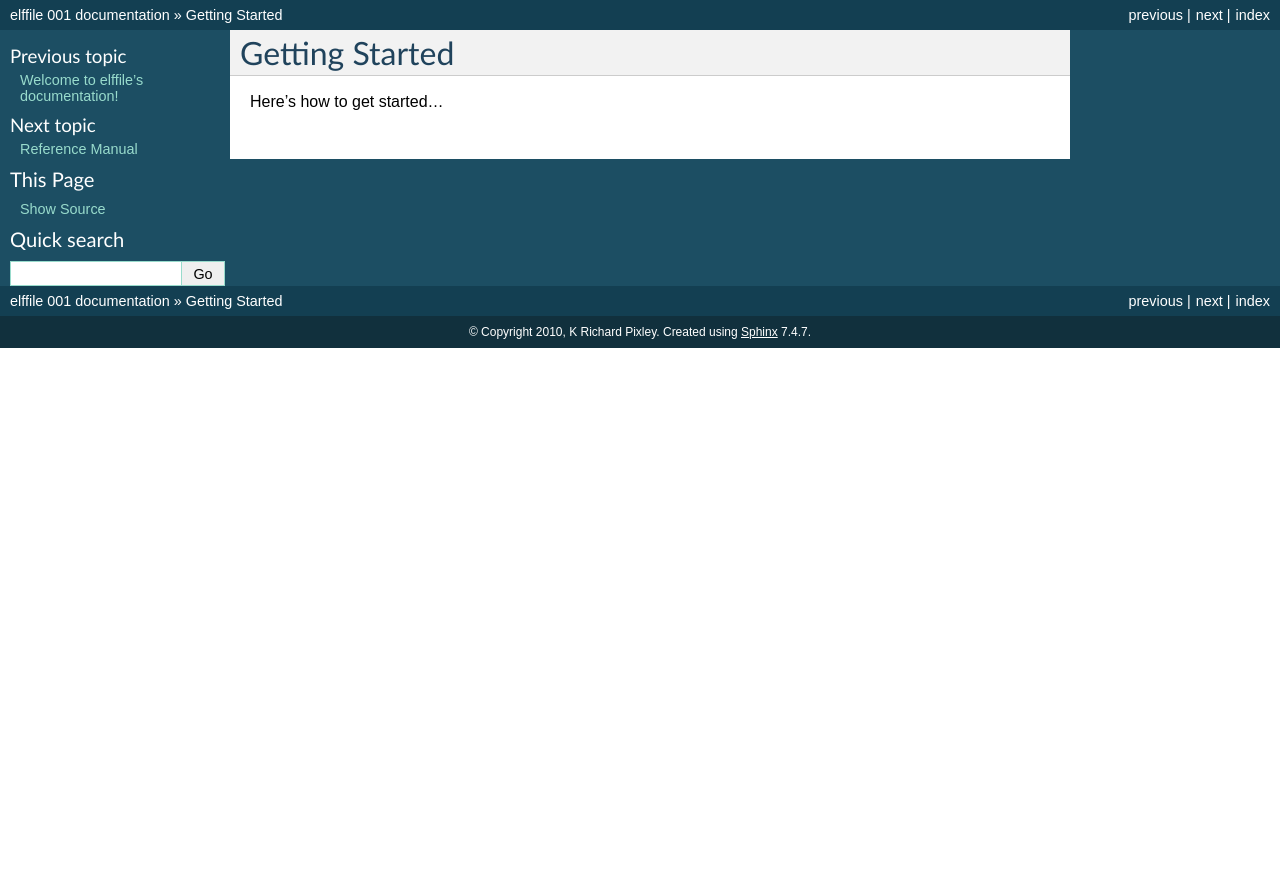
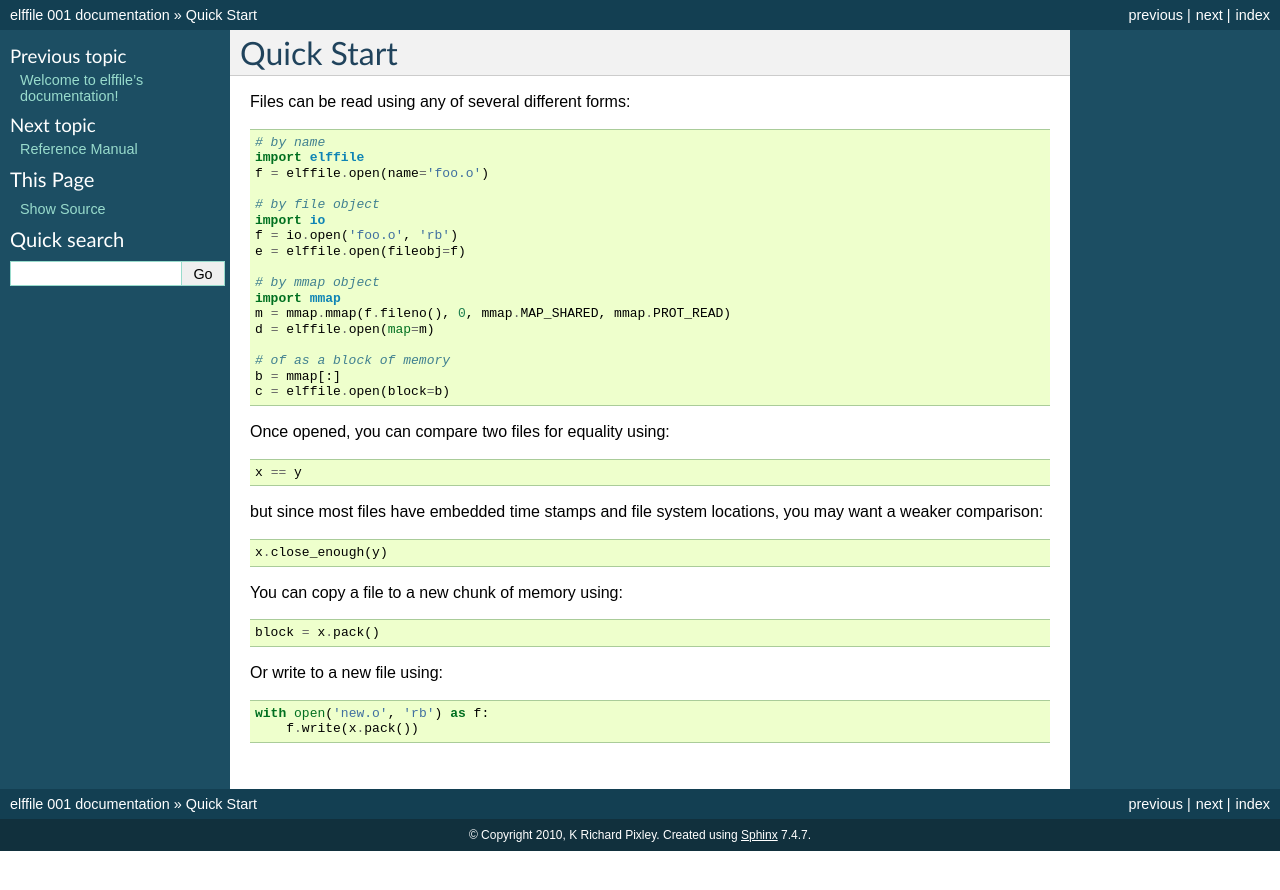
Before and after one commit to slorquet/elffile2, a Sphinx documentation site: the page built from docs/source/quickstart.rst, in a window 1280 px wide. Shown: the top 890 px of the page. Built offline with Sphinx 7.4.7, drawn with Linux system fonts in a browser that asks for light colours.

Commit message:
first pass

```diff
--- a/docs/source/quickstart.rst
+++ b/docs/source/quickstart.rst
@@ -1,5 +1,41 @@
-=================
- Getting Started
-=================
+===========
+Quick Start
+===========
 
-Here's how to get started...
+Files can be read using any of several different forms::
+
+    # by name
+    import elffile
+    f = elffile.open(name='foo.o')
+
+    # by file object
+    import io
+    f = io.open('foo.o', 'rb')
+    e = elffile.open(fileobj=f)
+
+    # by mmap object
+    import mmap
+    m = mmap.mmap(f.fileno(), 0, mmap.MAP_SHARED, mmap.PROT_READ)
+    d = elffile.open(map=m)
+
+    # of as a block of memory
+    b = mmap[:]
+    c = elffile.open(block=b)
+
+Once opened, you can compare two files for equality using::
+
+    x == y
+
+but since most files have embedded time stamps and file system
+locations, you may want a weaker comparison::
+
+    x.close_enough(y)
+
+You can copy a file to a new chunk of memory using::
+
+    block = x.pack()
+
+Or write to a new file using::
+
+    with open('new.o', 'rb') as f:
+        f.write(x.pack())
```
